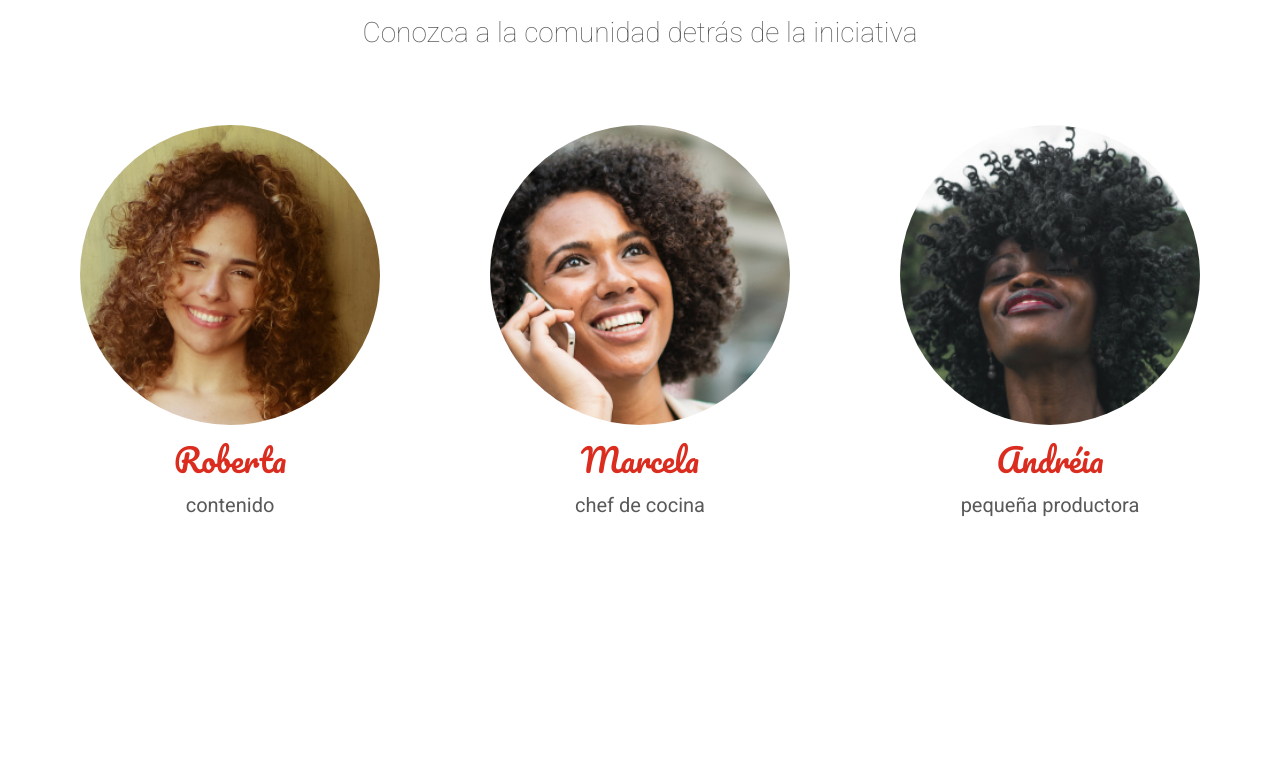
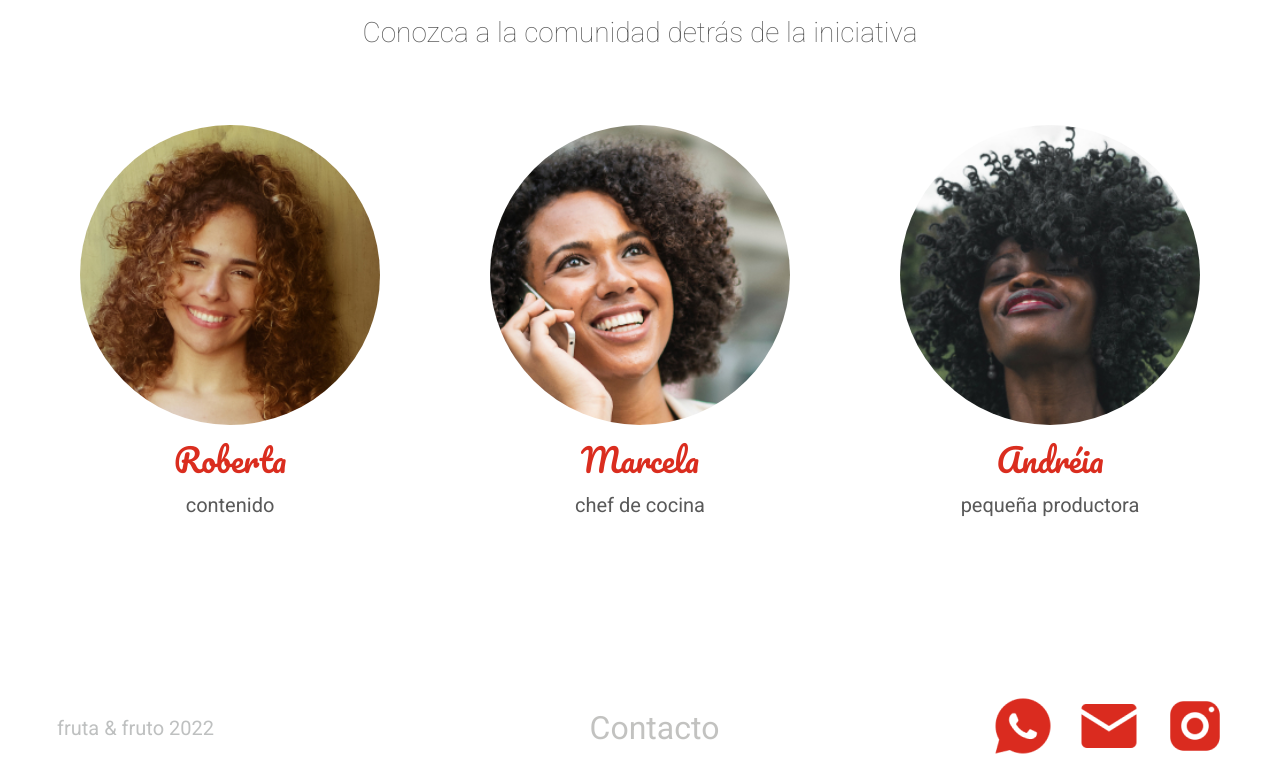
Before and after one commit to Leonardo291024/Fruta-y-Fruto, a plain HTML site: page index.html in a window 1280 px wide. Shown: the part 2740-3520 px from the top of the page. Before the commit the page ends 3337 px from the top, so only its background shows below. Drawn offline with Linux system fonts and the light colour scheme.

Commit message:
footer terminado

```diff
--- /dev/null
+++ b/assets/css/rodapie.css
@@ -0,0 +1,8 @@
+.rodapie{
+    display: flex;
+    justify-content: space-between;
+    align-items: center;
+    padding-top: 5rem;
+    padding-left: 2rem;
+    padding-right: 2rem;
+}
--- /dev/null
+++ b/assets/css/rodapie/rodapie-descripcion.css
@@ -0,0 +1,6 @@
+.rodapie__descripcion{
+    display: flex;
+    font-size: 2rem;
+    margin-left: 5rem;
+    color: #8c8c8888;
+}
--- /dev/null
+++ b/assets/css/rodapie/rodapie-icon.css
@@ -0,0 +1,3 @@
+.rodapie__icon{
+    margin-right: 1.25rem;
+}
--- /dev/null
+++ b/assets/css/rodapie/rodapie-item.css
@@ -0,0 +1,3 @@
+.rodapie__item{
+    list-style: none;
+}
--- /dev/null
+++ b/assets/css/rodapie/rodapie-lista.css
@@ -0,0 +1,3 @@
+.rodapie__lista{
+    display: flex;
+}
--- /dev/null
+++ b/assets/css/rodapie/rodapie-titulo.css
@@ -0,0 +1,8 @@
+.rodapie__titulo{
+    display: flex;
+    color: #86888888;
+    font-weight: 400;
+    font-size: 1.25rem;
+    align-items: center;
+    padding: 1.5625rem;
+}
--- a/index.html
+++ b/index.html
@@ -33,6 +33,12 @@
     <link rel="stylesheet" href="./assets/css/persona/persona-nombre.css">
     <link rel="stylesheet" href="./assets/css/persona/persona-imagen.css">
     <link rel="stylesheet" href="./assets/css/persona/persona-funcion.css">
+    <link rel="stylesheet" href="./assets/css/rodapie.css">
+    <link rel="stylesheet" href="./assets/css/rodapie/rodapie-titulo.css">
+    <link rel="stylesheet" href="./assets/css/rodapie/rodapie-lista.css">
+    <link rel="stylesheet" href="./assets/css/rodapie/rodapie-item.css">
+    <link rel="stylesheet" href="./assets/css/rodapie/rodapie-icon.css">
+    <link rel="stylesheet" href="./assets/css/rodapie/rodapie-descripcion.css">
 </head>
     <body>
       <header class="cabezera">
@@ -140,5 +146,15 @@
             </div>
         </div>
     </section>
+
+  <footer class="rodapie">
+      <h3 class="rodapie__titulo">fruta & fruto 2022</h2>
+      <p class="rodapie__descripcion">Contacto</p>
+      <ul class="rodapie__lista">
+          <li class="rodapie__item"><a class="rodapie__icon" href="#"><img alt="WhatsApp" src="./assets/img/WhatsApp.png"></a></li>
+          <li class="rodapie__item"><a class="rodapie__icon" href="#" ><img alt="Email" src="./assets/img/email.png"></a></li>
+          <li class="rodapie__item"><a class="rodapie__icon" href="#"><img alt="Instagram" src="./assets/img/Instagram.png"></a></li>
+      </ul>
+  </footer>
     </body>
 </html>
```
